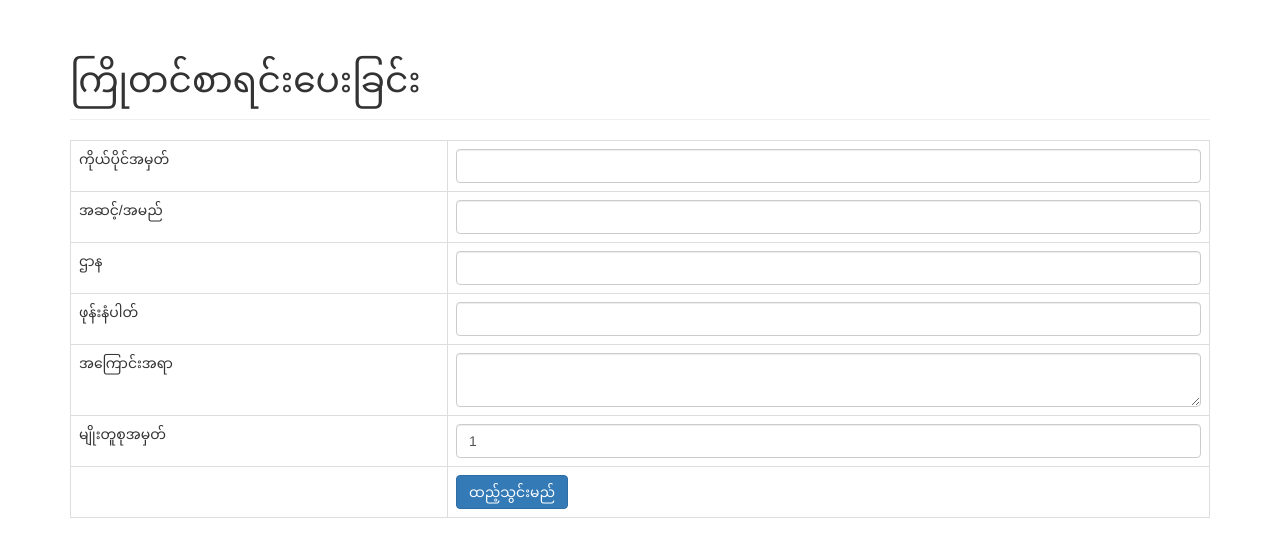
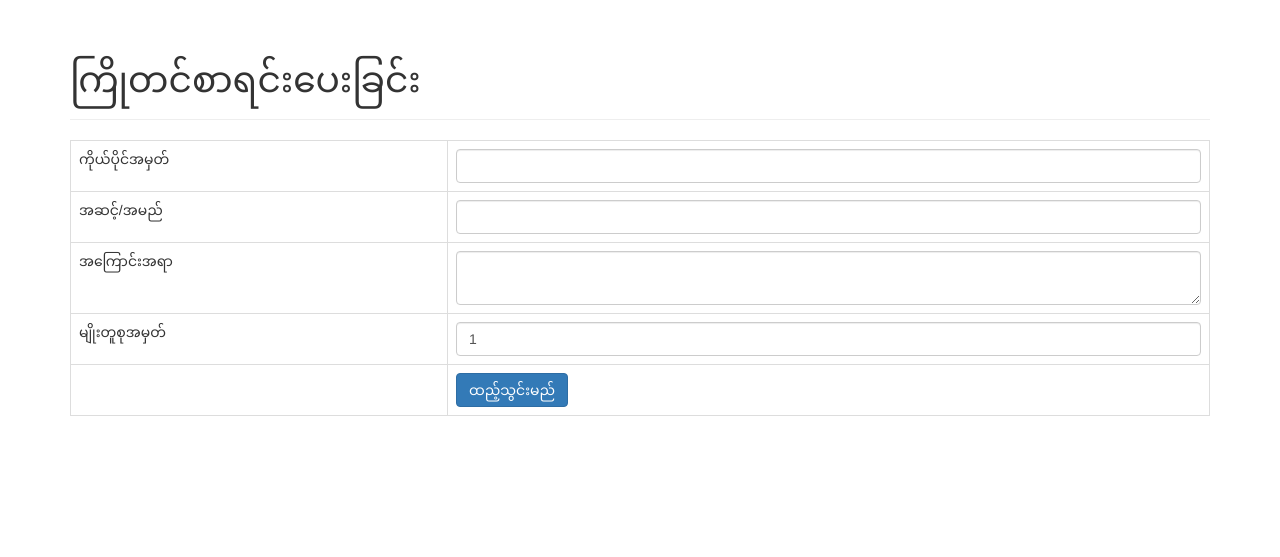
Before and after one commit to mickeykyawzin/kyawthantzin, a PHP site: page /booking.php?call_no=1 in a window 1280 px wide. Shown: the part 51-608 px from the top of the page. Run offline with PHP 8.4, Linux system fonts and the light colour scheme; data that the repository does not hold is empty; some libraries are stand-ins or nearby versions.

Commit message:
Add files via upload

```diff
--- a/booking.php
+++ b/booking.php
@@ -27,8 +27,6 @@ if($_POST){
     $Booking_order->name = $_POST['name'];
     $Booking_order->title = $_POST['title'];
     $Booking_order->call_no = $_POST['caller_no'];
-    $Booking_order->department = $_POST['department'];
-    $Booking_order->phone_no = $_POST['phone_no'];
     //echo $_POST['caller_no'];
     if($Booking_order->create()){
         //header('Location:search.php');
@@ -55,17 +53,10 @@ if($_POST){
             <td>ကိုယ်ပိုင်အမှတ်</td>
             <td><input type='text' name='id'  class='form-control' /></td>
         </tr>
+
         <tr>
             <td>အဆင့်/အမည်</td>
             <td><input type='text' name='name' class='form-control' /></td>
-        </tr>
-        <tr>
-            <td>ဌာန</td>
-            <td><input type='text' name='department' class='form-control' /></td>
-        </tr>
-        <tr>
-            <td>ဖုန်းနံပါတ်</td>
-            <td><input type='text' name='phone_no' class='form-control' /></td>
         </tr>
         <tr>
             <td>အကြောင်းအရာ</td>
```
